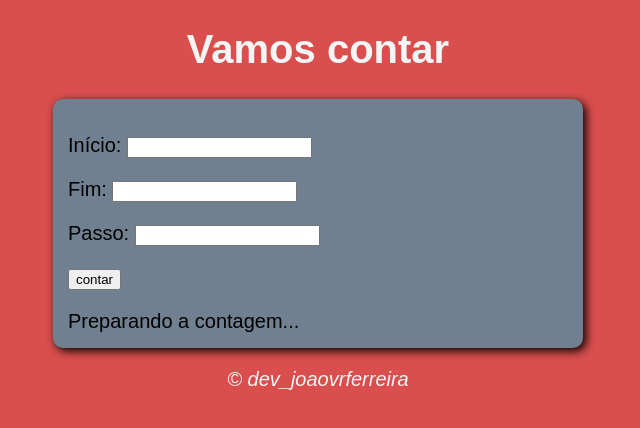
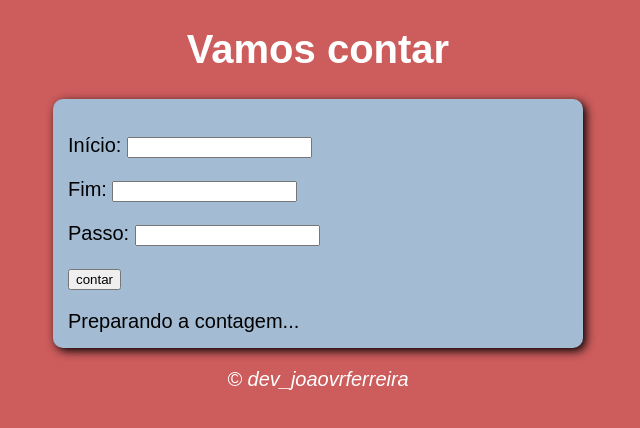
Before and after one commit to joaovrferreira/JavaScriptCodes, a plain HTML site: page contagem/index.html in a window 1280 px wide. Shown: the whole page, without its empty margins (322-962 px from the left). Drawn offline with Linux system fonts and the light colour scheme.

Commit message:
Update estilo.css

```diff
--- a/contagem/estilo.css
+++ b/contagem/estilo.css
@@ -1,15 +1,15 @@
 body {
-    background: rgb(218, 78, 78);
+    background: indianred;
     font: normal 15pt Arial;
 }
 
 header {
-    color:whitesmoke;
+    color: white;
     text-align: center;
 }
 
 section {
-    background: slategray;
+    background: rgb(163, 188, 212);
     border-radius: 10px;
     padding: 15px;
     width: 500px;
@@ -18,7 +18,7 @@ section {
 }
 
 footer {
-    color:whitesmoke;
+    color:white;
     text-align: center;
     font-style: italic;
 }
```
